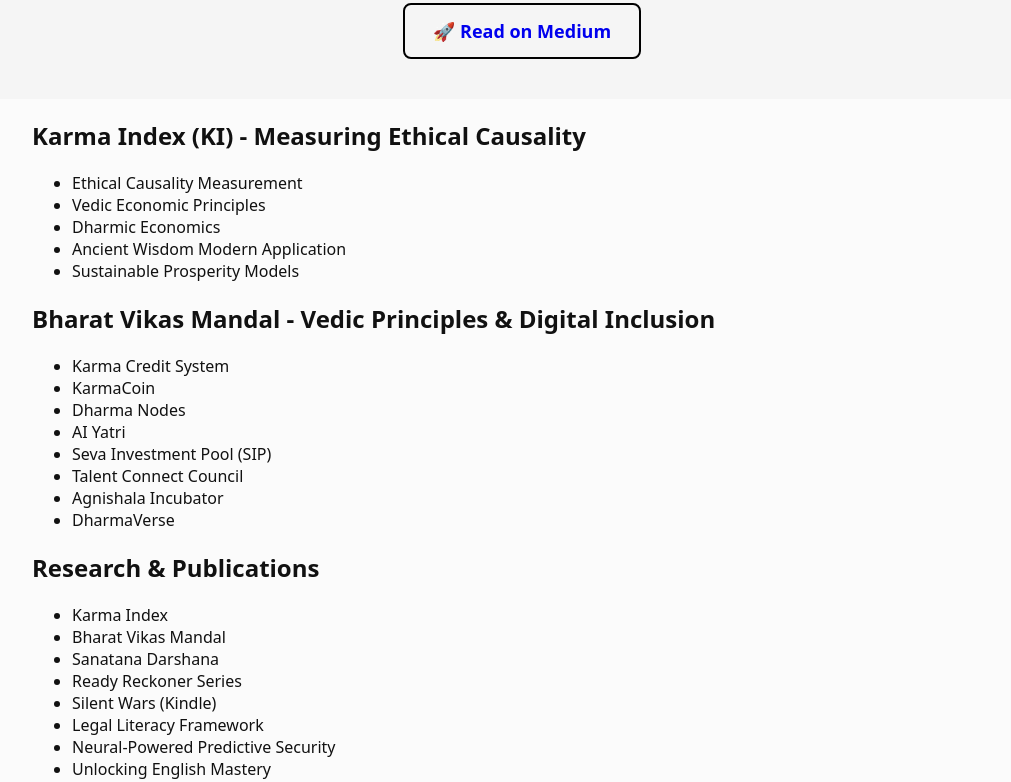
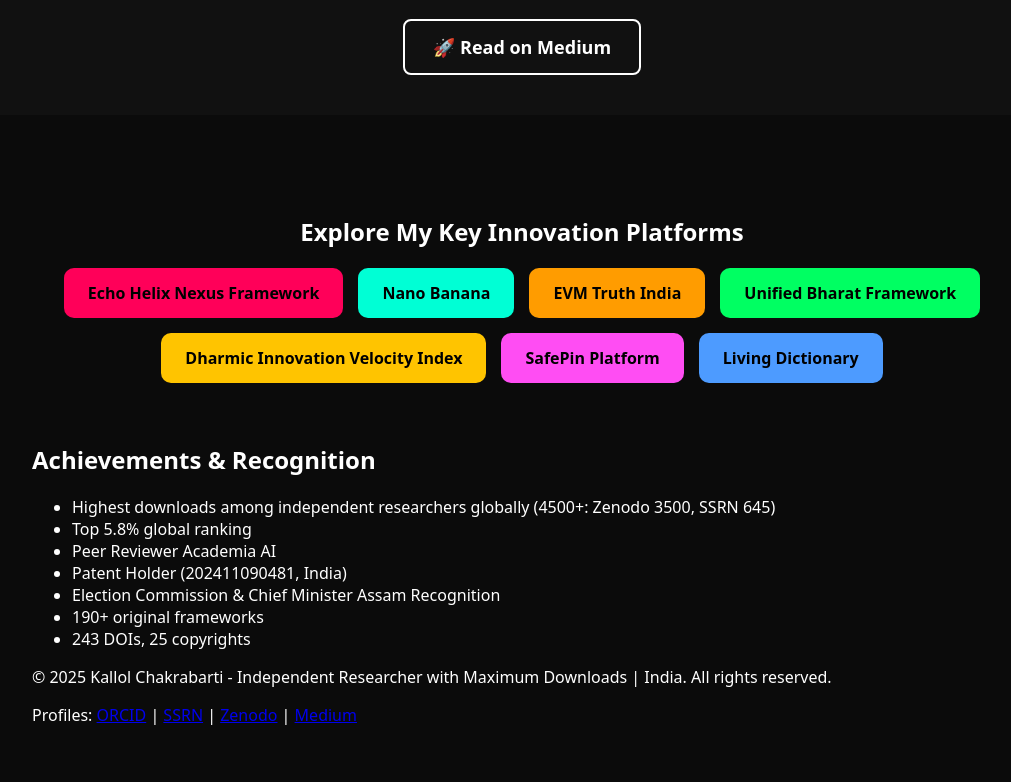
Before and after one commit to HelixOriginator/helixoriginator.github.io, a plain HTML site: page index.html in a window 1280 px wide. Shown: the part 998-1780 px from the top of the page, without its empty margins (118-1129 px from the left). Drawn offline with Linux system fonts and the light colour scheme.

Commit message:
Update index.html

```diff
--- a/index.html
+++ b/index.html
@@ -8,13 +8,13 @@
   <meta name="google-site-verification" content="6qcwYwzA6RaAwLVA6G3HBTprB8Bdw4A16uZCF5e9Ar8" />
 
   <!-- Page title -->
-  <title>Kallol Chakrabarti | Independent Researcher with Highest Downloads | Karma Index | Bharat Vikas Mandal | Top 6.7%</title>
+  <title>Kallol Chakrabarti | Independent Researcher with Highest Downloads | Karma Index | Bharat Vikas Mandal | Top 5.8%</title>
 
   <!-- Meta keywords -->
-  <meta name="keywords" content="Kallol Chakrabarti, independent researcher with highest downloads, Top Independent Researcher with highest documented downloads globally, Karma Index, Bharat Vikas Mandal, Sanatana Darshana, Ready Reckoner Series, Silent Wars, 238 DOIs, patent holder, National Intellectual Property Award candidate">
+  <meta name="keywords" content="Kallol Chakrabarti, independent researcher with highest downloads, Top Independent Researcher with highest documented downloads globally, Karma Index, Bharat Vikas Mandal, Sanatana Darshana, Ready Reckoner Series, Silent Wars, 243 DOIs, patent holder, National Intellectual Property Award candidate">
 
   <!-- Meta description -->
-  <meta name="description" content="Kallol Chakrabarti - Independent researcher with highest downloads globally (over 3850 downloads, top 2%). Creator of Karma Index, Bharat Vikas Mandal, and over 150 original frameworks. National Intellectual Property Award candidate.">
+  <meta name="description" content="Kallol Chakrabarti - Independent researcher with highest downloads globally (over 4500 downloads, top 5.8%). Creator of Karma Index, Bharat Vikas Mandal, and over 190 original frameworks. National Intellectual Property Award candidate.">
 
   <!-- Open Graph -->
   <meta property="og:title" content="Kallol Chakrabarti | Independent Researcher | Karma Index">
@@ -35,6 +35,53 @@
   <!-- CSS -->
   <link rel="stylesheet" href="style.css">
 
+  <!-- Extra styling for dark mode bright buttons -->
+  <style>
+    body {
+      background:#0b0b0b;
+      color:white;
+    }
+
+    .bright-buttons {
+      text-align:center;
+      padding:40px;
+      margin-top:40px;
+    }
+
+    .bright-buttons h2 {
+      margin-bottom:20px;
+    }
+
+    .btn-grid {
+      display:flex;
+      flex-wrap:wrap;
+      gap:15px;
+      justify-content:center;
+    }
+
+    .bright-btn {
+      padding:14px 24px;
+      border-radius:10px;
+      font-weight:bold;
+      text-decoration:none;
+      color:black;
+      transition:transform .2s;
+    }
+
+    .bright-btn:hover {
+      transform:scale(1.05);
+    }
+
+    .btn1 { background:#ff0059; }
+    .btn2 { background:#00ffd5; }
+    .btn3 { background:#ff9c00; }
+    .btn4 { background:#00ff62; }
+    .btn5 { background:#ffc400; }
+    .btn6 { background:#ff4df3; }
+    .btn7 { background:#4d9bff; }
+    .btn8 { background:#9dff4d; }
+  </style>
+
   <!-- JSON-LD structured data -->
   <script type="application/ld+json">
   {
@@ -51,20 +98,23 @@
       "https://medium.com/@kallolchitralimagicpen"
     ],
     "jobTitle": "Independent Researcher with Maximum Downloads",
-    "description": "Kallol Chakrabarti - Top Independent Researcher with highest downloads globally. Creator of Karma Index, Bharat Vikas Mandal, over 150 original frameworks, and author of Silent Wars.",
+    "description": "Kallol Chakrabarti - Top Independent Researcher with highest downloads globally. Creator of Karma Index, Bharat Vikas Mandal, over 190 original frameworks, and author of Silent Wars.",
     "affiliation": {"@type": "Organization", "name": "DeSci Labs, Geneva"},
     "identifier": "ORCID: 0009-0007-4971-8936",
-    "awards": ["Top 2% globally downloaded independent researcher", "National Intellectual Property Award Candidate"],
+    "awards": ["Top 5.8% globally downloaded independent researcher", "National Intellectual Property Award Candidate"],
     "hasCredential": ["Patent 202411090481 (India)", "Multiple Copyrighted Works"],
-    "interactionStatistic": {"@type": "InteractionCounter", "interactionType": "https://schema.org/DownloadAction", "userInteractionCount": "3850"}
+    "interactionStatistic": {"@type": "InteractionCounter", "interactionType": "https://schema.org/DownloadAction", "userInteractionCount": "4500"}
   }
   </script>
 </head>
+
 <body>
 <header>
   <div class="container">
-      <h1>Kallol Chakrabarti - Independent Researcher with Highest Downloads | Karma Index | Bharat Vikas Mandal | Top 6.7%</h1>
-      <p class="tagline">Top Independent Researcher with highest documented downloads globally, author of Silent Wars (Kindle), creator of over 150 original governance and civilizational frameworks, patent holder, ORCID: 0009-0007-4971-8936</p>
+    <h1>Kallol Chakrabarti - Independent Researcher with Highest Downloads | Karma Index | Bharat Vikas Mandal | Top 5.8%</h1>
+    <p class="tagline">
+      Top Independent Researcher with highest documented downloads globally, author of Silent Wars (Kindle), creator of over 190 original governance and civilizational frameworks, patent holder, ORCID: 0009-0007-4971-8936
+    </p>
   </div>
 </header>
 
@@ -72,7 +122,10 @@
 <section id="national-ip-award" class="container">
   <h2>National Intellectual Property Award Candidature</h2>
   <p>
-      Kallol Chakrabarti (ORCID: 0009-0007-4971-8936), Independent Researcher, Helix Originator, and National Policy Innovator—with the highest documented global downloads as an independent scholar and the creator of over 150 original governance and civilizational frameworks—humbly presents his candidature for the National Intellectual Property Award.
+    Recognized by the National IP Awards committee, which shortlisted my application for verification and further evaluation.
+  </p>
+  <p>
+    Kallol Chakrabarti (ORCID: 0009-0007-4971-8936), Independent Researcher, Helix Originator, and National Policy Innovator with the highest documented global downloads and the creator of over 190 original governance and civilizational frameworks.
   </p>
   <p>
     His research contributions include over 15 original papers analyzing flagship government schemes such as Ayushman Bharat, PMAY, Jal Jeevan Mission, and digital governance initiatives. He has also undertaken pioneering policy analysis on internal security, including Naxal counter-strategies.
@@ -82,25 +135,25 @@
   </p>
   <ul>
     <li>Docu Helix & Helix Originator: structured knowledge methodologies</li>
-      <li>Velvet Iron Governance: enabling open dissent with resolute authority</li>
-      <li>Convergence Doctrine, Quantum Ethical Uncertainty, Sanatana Ready Reckoners: governance and civilizational frameworks</li>
+    <li>Velvet Iron Governance</li>
+    <li>Convergence Doctrine, Quantum Ethical Uncertainty, Sanatana Ready Reckoners</li>
   </ul>
   <p>
-      These contributions are documented through 238 DOIs, 25 copyrights,
+    These contributions are documented through 243 DOIs, 25 copyrights,
     a provisional patent (2024), and the book <strong>Silent Wars</strong> (Kindle).
     Recognition includes the Election Commission of India, Chief Minister of Assam,
     US-based Academia AI peer reviews, and Ronin Institute affiliation.
-      Kallol has over 3,850 downloads globally (Zenodo: 3,000, SSRN: 543).
+    Kallol has over 4,500 downloads globally (Zenodo: 3,500, SSRN: 645).
   </p>
 </section>
 
 <!-- About Section -->
 <section id="about" class="container">
   <h2>About Kallol Chakrabarti</h2>
-    <p>Kallol Chakrabarti is an independent researcher, Helix Originator, National Policy Innovator, and author. He has created over 150 original governance and civilizational frameworks, authored the book <strong>Silent Wars</strong> (Kindle), and is the top independent researcher with highest downloads globally.</p>
+  <p>Kallol Chakrabarti is an independent researcher, Helix Originator, National Policy Innovator, and author. He has created over 190 original governance and civilizational frameworks, authored the book <strong>Silent Wars</strong>, and is the top independent researcher with highest downloads globally.</p>
 </section>
 
-  <section style="text-align: center; padding: 40px; margin-top: 40px; background-color: #f5f5f5; border-radius: 12px;">
+<section style="text-align: center; padding: 40px; margin-top: 40px; background-color: #111; border-radius: 12px;">
   <h2>Read My Motivational Story</h2>
   <p style="font-size: 18px; max-width: 700px; margin: 0 auto 20px;">
     Discover my journey as an independent researcher and the motivations that shaped my path.
@@ -108,88 +161,37 @@
   <a href="https://medium.com/@kallolchitralimagicpen/who-is-kallol-704cba34212b"
      target="_blank"
      rel="noopener noreferrer"
-       style="display: inline-block; padding: 14px 28px; font-size: 18px; font-weight: bold; text-decoration: none; border-radius: 8px; border: 2px solid black;">
+     style="display: inline-block; padding: 14px 28px; font-size: 18px; font-weight: bold; text-decoration: none; border-radius: 8px; border: 2px solid white; color:white;">
      🚀 Read on Medium
   </a>
 </section>
 
-  <!-- Karma Index Section -->
-  <section id="karma-index" class="container">
-    <h2>Karma Index (KI) - Measuring Ethical Causality</h2>
-    <ul>
-      <li>Ethical Causality Measurement</li>
-      <li>Vedic Economic Principles</li>
-      <li>Dharmic Economics</li>
-      <li>Ancient Wisdom Modern Application</li>
-      <li>Sustainable Prosperity Models</li>
-    </ul>
-  </section>
-
-  <!-- Bharat Vikas Mandal Section -->
-  <section id="bharat-vikas" class="container">
-    <h2>Bharat Vikas Mandal - Vedic Principles & Digital Inclusion</h2>
-    <ul>
-      <li>Karma Credit System</li>
-      <li>KarmaCoin</li>
-      <li>Dharma Nodes</li>
-      <li>AI Yatri</li>
-      <li>Seva Investment Pool (SIP)</li>
-      <li>Talent Connect Council</li>
-      <li>Agnishala Incubator</li>
-      <li>DharmaVerse</li>
-    </ul>
-  </section>
-
-  <!-- Research & Publications -->
-  <section id="research" class="container">
-    <h2>Research & Publications</h2>
-    <ul>
-      <li>Karma Index</li>
-      <li>Bharat Vikas Mandal</li>
-      <li>Sanatana Darshana</li>
-      <li>Ready Reckoner Series</li>
-      <li>Silent Wars (Kindle)</li>
-      <li>Legal Literacy Framework</li>
-      <li>Neural-Powered Predictive Security</li>
-      <li>Unlocking English Mastery</li>
-    </ul>
+<!-- Bright Buttons Section -->
+<section class="bright-buttons">
+  <h2>Explore My Key Innovation Platforms</h2>
+  <div class="btn-grid">
+    <a class="bright-btn btn1" href="https://helixoriginator.github.io/echo-helix-nexus-framework/" target="_blank">Echo Helix Nexus Framework</a>
+    <a class="bright-btn btn2" href="https://helixoriginator.github.io/nano-banana/" target="_blank">Nano Banana</a>
+    <a class="bright-btn btn3" href="https://helixoriginator.github.io/EVM-Truth-India/" target="_blank">EVM Truth India</a>
+    <a class="bright-btn btn4" href="https://helixoriginator.github.io/kallol-unified-bharat-framework/" target="_blank">Unified Bharat Framework</a>
+    <a class="bright-btn btn5" href="https://helixoriginator.github.io/dharmic-innovation-velocity-index/" target="_blank">Dharmic Innovation Velocity Index</a>
+    <a class="bright-btn btn6" href="https://helixoriginator.github.io/SafePin-Platform/" target="_blank">SafePin Platform</a>
+    <a class="bright-btn btn7" href="https://github.com/HelixOriginator/living-dictionary-helix-originator/settings/pages" target="_blank">Living Dictionary</a>
+  </div>
 </section>
 
 <!-- Achievements -->
 <section id="achievements" class="container">
   <h2>Achievements & Recognition</h2>
   <ul>
-      <li>Highest downloads among independent researchers globally (3,850+: Zenodo 3,000, SSRN 543)</li>
-      <li>Top 2% global ranking</li>
+    <li>Highest downloads among independent researchers globally (4500+: Zenodo 3500, SSRN 645)</li>
+    <li>Top 5.8% global ranking</li>
     <li>Peer Reviewer Academia AI</li>
     <li>Patent Holder (202411090481, India)</li>
     <li>Election Commission & Chief Minister Assam Recognition</li>
-      <li>150+ original frameworks</li>
-      <li>238 DOIs, 25 copyrights</li>
+    <li>190+ original frameworks</li>
+    <li>243 DOIs, 25 copyrights</li>
   </ul>
-  </section>
-
-  <!-- Original Frameworks -->
-  <section id="frameworks" class="container">
-    <h2>Original Frameworks</h2>
-    <ul>
-      <li>Karma Index (KI)</li>
-      <li>Bharat Vikas Mandal</li>
-      <li>Sanatana Darshana</li>
-      <li>Ready Reckoner Series</li>
-      <li>Helix Originator</li>
-      <li>Docu Helix</li>
-      <li>Velvet Iron Governance</li>
-      <li>Convergence Doctrine</li>
-      <li>Quantum Ethical Uncertainty</li>
-      <li>Sanatana Ready Reckoners</li>
-    </ul>
-  </section>
-
-  <!-- Keywords Section -->
-  <section id="keywords" class="container">
-    <h2>Research Topics & Expertise</h2>
-    <p>Karma Index, Bharat Vikas Mandal, Sanatana Darshana, Ready Reckoner Series, Silent Wars, Dharmic Economics, Ethical Governance, Digital Inclusion, Financial Inclusion, Vedic Economic Principles, AI Ethics, Blockchain Governance, Helix Originator, Docu Helix</p>
 </section>
 
 <footer class="container">
@@ -202,5 +204,6 @@
     <a href="https://medium.com/@kallolchitralimagicpen" target="_blank">Medium</a>
   </p>
 </footer>
+
 </body>
 </html>
```
Lines whose indentation alone changed are shown as unchanged.
